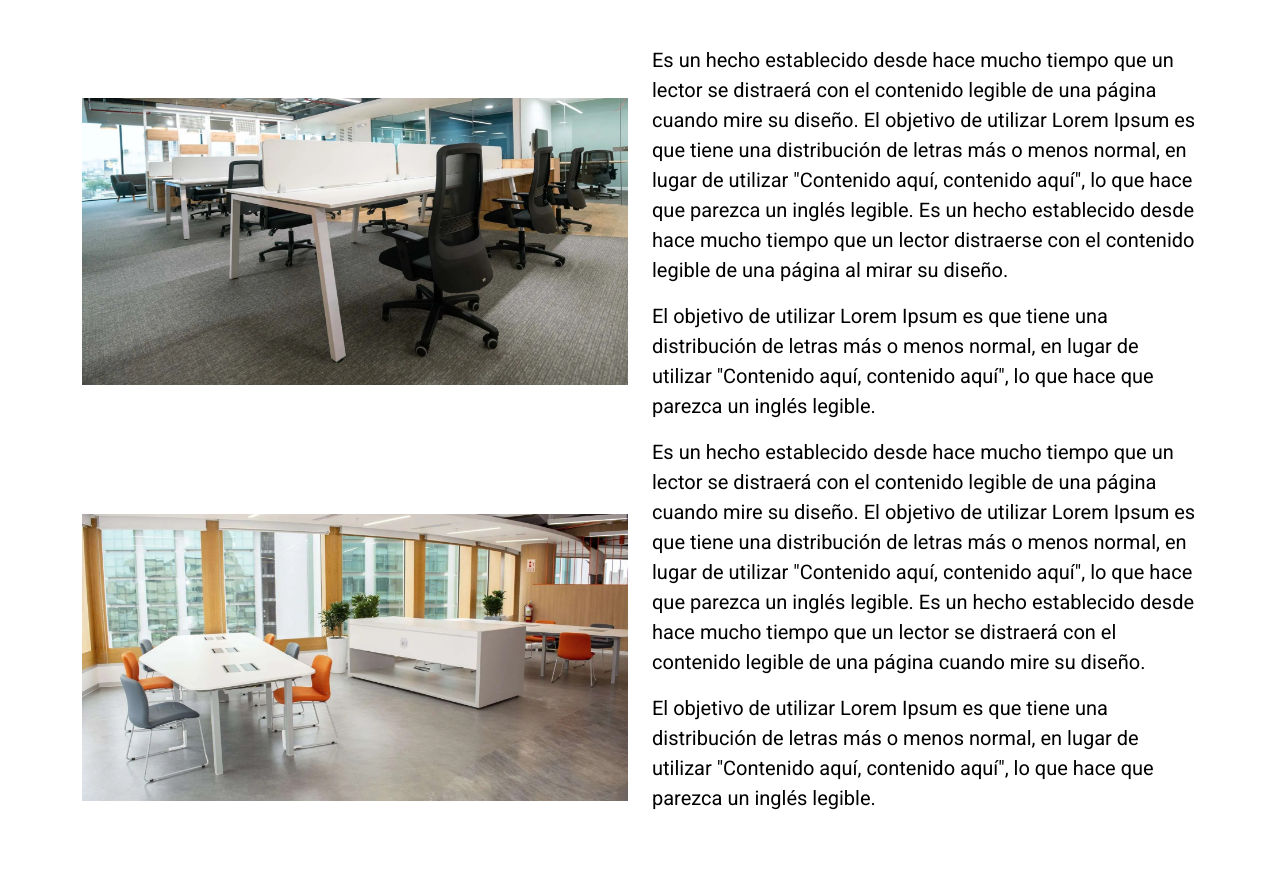
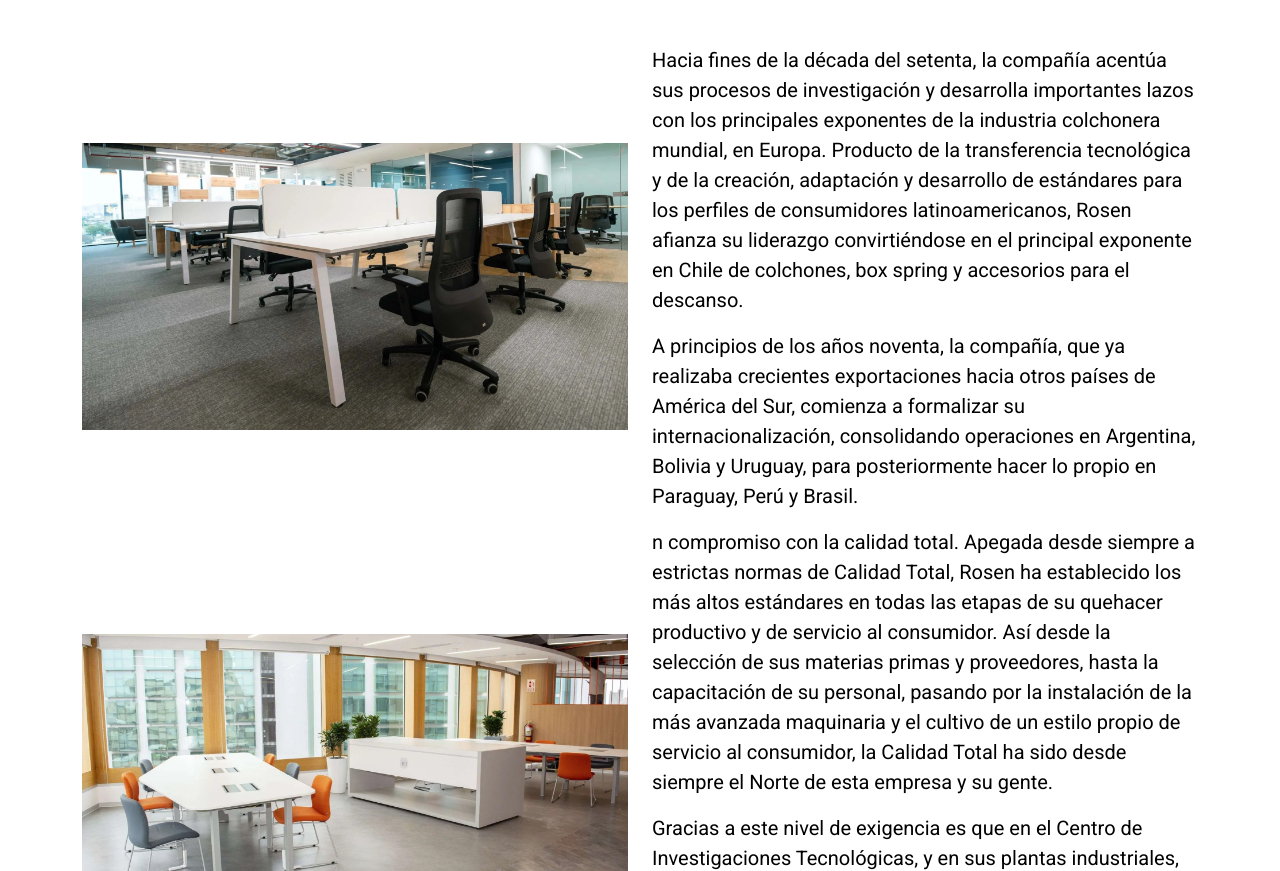
Before and after one commit to weffer/PreEntrega2JeffersonOre, a plain HTML site: page paginas/nosotros.html in a window 1280 px wide. Shown: the part 721-1592 px from the top of the page. Drawn offline with nearby package versions, Linux system fonts and the light colour scheme.

Commit message:
Cambiando descripcion de nosotros

```diff
--- a/paginas/nosotros.html
+++ b/paginas/nosotros.html
@@ -92,20 +92,22 @@
         </div>
         <div class="col-md-6 mt-5 mt-md-0">
           <p class="fs-5">
-            Es un hecho establecido desde hace mucho tiempo que un lector se
-            distraerá con el contenido legible de una página cuando mire su
-            diseño. El objetivo de utilizar Lorem Ipsum es que tiene una
-            distribución de letras más o menos normal, en lugar de utilizar
-            "Contenido aquí, contenido aquí", lo que hace que parezca un inglés
-            legible. Es un hecho establecido desde hace mucho tiempo que un
-            lector distraerse con el contenido legible de una página al mirar su
-            diseño.
+            Hacia fines de la década del setenta, la compañía acentúa sus
+            procesos de investigación y desarrolla importantes lazos con los
+            principales exponentes de la industria colchonera mundial, en
+            Europa. Producto de la transferencia tecnológica y de la creación,
+            adaptación y desarrollo de estándares para los perfiles de
+            consumidores latinoamericanos, Rosen afianza su liderazgo
+            convirtiéndose en el principal exponente en Chile de colchones, box
+            spring y accesorios para el descanso.
           </p>
 
           <p class="fs-5">
-            El objetivo de utilizar Lorem Ipsum es que tiene una distribución de
-            letras más o menos normal, en lugar de utilizar "Contenido aquí,
-            contenido aquí", lo que hace que parezca un inglés legible.
+            A principios de los años noventa, la compañía, que ya realizaba
+            crecientes exportaciones hacia otros países de América del Sur,
+            comienza a formalizar su internacionalización, consolidando
+            operaciones en Argentina, Bolivia y Uruguay, para posteriormente
+            hacer lo propio en Paraguay, Perú y Brasil.
           </p>
         </div>
         <div class="col-md-6 mt-5">
@@ -113,20 +115,22 @@
         </div>
         <div class="col-md-6 mt-5 mt-md-0">
           <p class="fs-5">
-            Es un hecho establecido desde hace mucho tiempo que un lector se
-            distraerá con el contenido legible de una página cuando mire su
-            diseño. El objetivo de utilizar Lorem Ipsum es que tiene una
-            distribución de letras más o menos normal, en lugar de utilizar
-            "Contenido aquí, contenido aquí", lo que hace que parezca un inglés
-            legible. Es un hecho establecido desde hace mucho tiempo que un
-            lector se distraerá con el contenido legible de una página cuando
-            mire su diseño.
+            <u></u>n compromiso con la calidad total. Apegada desde siempre a
+            estrictas normas de Calidad Total, Rosen ha establecido los más
+            altos estándares en todas las etapas de su quehacer productivo y de
+            servicio al consumidor. Así desde la selección de sus materias
+            primas y proveedores, hasta la capacitación de su personal, pasando
+            por la instalación de la más avanzada maquinaria y el cultivo de un
+            estilo propio de servicio al consumidor, la Calidad Total ha sido
+            desde siempre el Norte de esta empresa y su gente.
           </p>
 
           <p class="fs-5">
-            El objetivo de utilizar Lorem Ipsum es que tiene una distribución de
-            letras más o menos normal, en lugar de utilizar "Contenido aquí,
-            contenido aquí", lo que hace que parezca un inglés legible.
+            Gracias a este nivel de exigencia es que en el Centro de
+            Investigaciones Tecnológicas, y en sus plantas industriales, han
+            nacido las más completas, confiables y exitosas líneas de producto
+            destinadas a un descanso diseñado científicamente para toda la
+            familia.
           </p>
         </div>
       </div>
```
